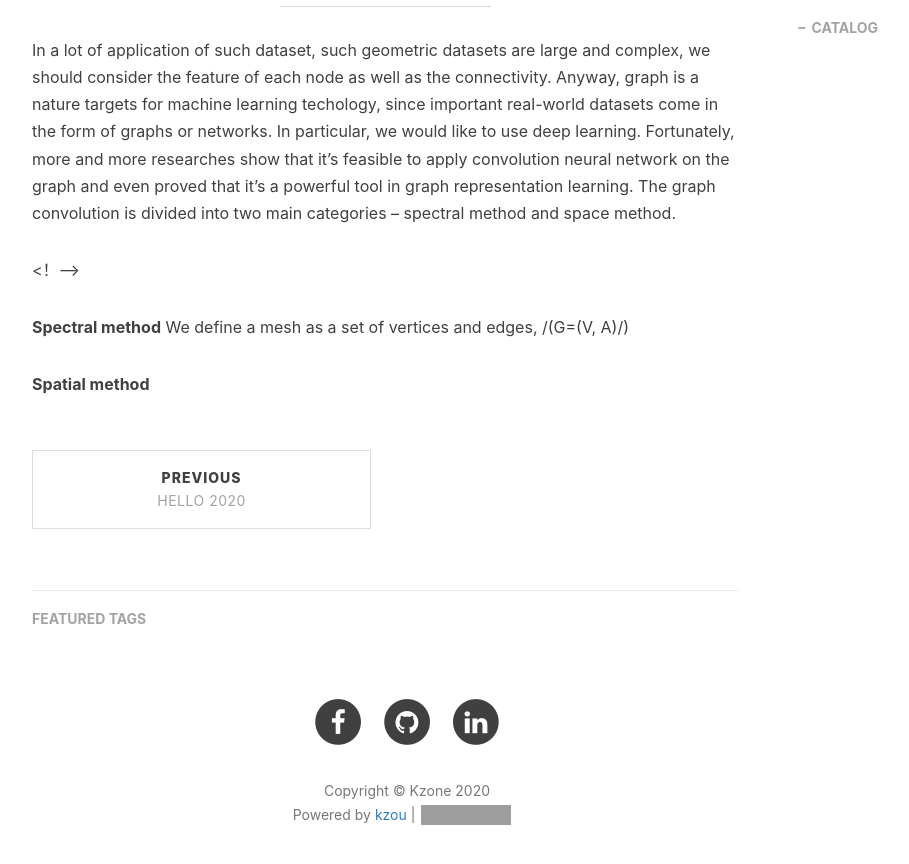
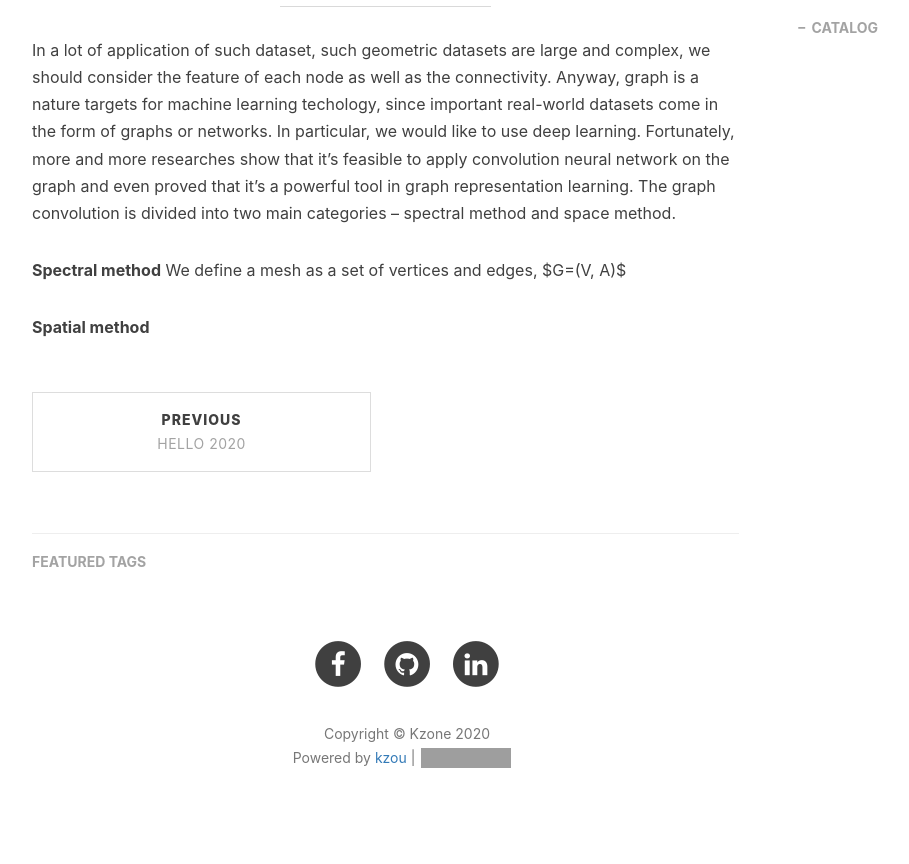
Before and after one commit to ZOUKaifeng/zoukaifeng.github.io, a Jekyll site: the page built from _posts/2020-10-17-hello.markdown, in a window 1280 px wide and 900 px high, scrolled down 2375 px. Shown: the top 864 px of the window, without its empty margins (233-1142 px from the left). Built offline with Jekyll 4.4.1, drawn with Linux system fonts in a browser that asks for light colours; nearby versions of some CDN libraries; comment, search, counter and statistics services are not loaded; grey boxes are pictures that could not be loaded.

```diff
--- a/_posts/2020-10-17-hello.markdown
+++ b/_posts/2020-10-17-hello.markdown
@@ -60,9 +60,9 @@ However, many scientific fields study data with an underlying structure that is
 In a lot of application of such dataset, such geometric datasets are large and complex, we should consider the feature of each node as well as the connectivity. Anyway, graph is a nature targets for machine learning techology, since important real-world datasets come in the form of graphs or networks. In particular, we would like to use deep learning.
 Fortunately, more and more researches show that it's feasible to apply convolution neural network on the graph and even proved that it's a powerful tool in graph representation learning. The graph convolution is divided into two main categories -- spectral method and space method.
 
-<！--<script type="text/javascript" src="http://cdn.mathjax.org/mathjax/latest/MathJax.js?config=default"></script>-->
+<!--<script type="text/javascript" src="http://cdn.mathjax.org/mathjax/latest/MathJax.js?config=default"></script>-->
 
 **Spectral method**
-We define a mesh as a set of vertices and edges, /(G=(V, A)/)
+We define a mesh as a set of vertices and edges, $G=(V, A)$
 
 **Spatial method**
```
